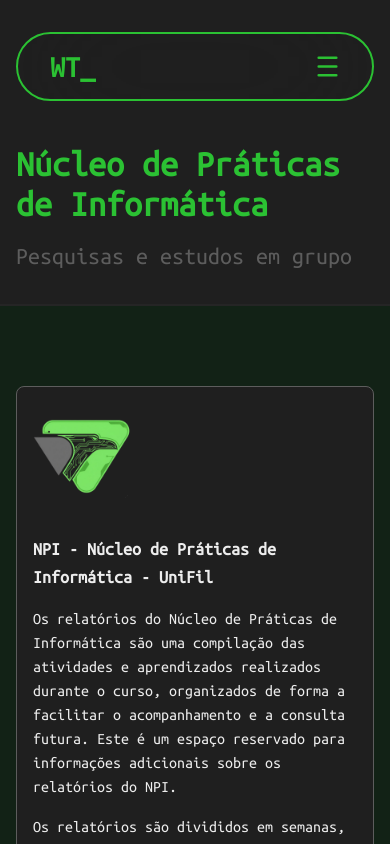
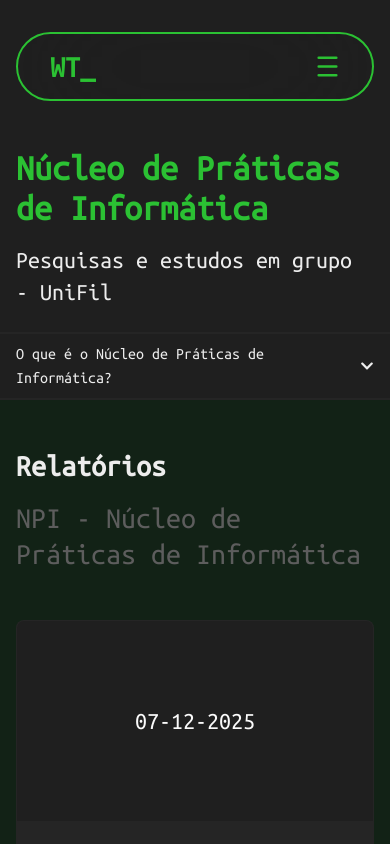
Before and after one commit to WitorDev/witortena, a Next.js app: page /reports/NPI in a window 390 px wide. Shown: the top 844 px of the page. Built offline with nearby package versions, Linux system fonts and the light colour scheme; a web font is replaced by a local one.

Commit message:
several style changes in reports page and about section in home page

```diff
--- a/app/components/About.tsx
+++ b/app/components/About.tsx
@@ -24,7 +24,7 @@
   return (
     <div
       id="about"
-      className="sm:bg-gradient-to-br bg-gradient-to-b sm:to-primary-accent/10 to-primary-accent/15 from-secondary-bg border-b-2 border-b-secondary-bg border-t-2 border-primary-bg"
+      className="sm:bg-gradient-to-br bg-gradient-to-b sm:to-primary-accent/10 to-primary-accent/15 from-secondary-bg border-b-2 border-b-primary-bg border-t-2 border-primary-bg"
     >
       <section
         className={`sm:${ubuntuMonoFont.className} max-w-screen-xl justify-between gap-8 px-4 mx-auto relative pb-20 md:flex-row-reverse flex-col-reverse flex sm:justify-between`}
--- a/app/components/DescriptionSection.tsx
+++ b/app/components/DescriptionSection.tsx
@@ -1,30 +1,29 @@
 import Image from "next/image";
-import unifil_logo from "@/public/unifil_logo.png";
+import unifil_logo from "@/public/Unifil.png";
 
 type DescriptionSectionProps = {
-  category: string;
+  category: string | boolean;
 };
 
 export default function DescriptionSection({
   category,
 }: DescriptionSectionProps) {
   return (
-    <section className="max-w-screen-xl px-4 mt-20">
-      <div className="bg-background p-4 border border-terciary-bg rounded-lg flex flex-col sm:flex-row justify-between w-full gap-8">
+    <div className="flex flex-col border-primary-bg sm:flex-row justify-between w-full gap-8">
       <div className="w-25 sm:w-100">
         <Image alt="Logo UniFil" className="nodrag" src={unifil_logo} />
       </div>
-        {category == "NPI" ? (
+      {category == "Núcleo de Práticas de Informática" ? (
         <div className="">
           <h1 className="text-lg font-bold mb-4">
             NPI - Núcleo de Práticas de Informática - UniFil
           </h1>
           <p>
             Os relatórios do Núcleo de Práticas de Informática são uma
-              compilação das atividades e aprendizados realizados durante o
-              curso, organizados de forma a facilitar o acompanhamento e a
-              consulta futura. Este é um espaço reservado para informações
-              adicionais sobre os relatórios do NPI.
+            compilação das atividades e aprendizados realizados durante o curso,
+            organizados de forma a facilitar o acompanhamento e a consulta
+            futura. Este é um espaço reservado para informações adicionais sobre
+            os relatórios do NPI.
           </p>
           <p className="mt-4">
             Os relatórios são divididos em semanas, cada uma com suas próprias
@@ -39,21 +38,20 @@
           </h1>
           <p>
             Os relatórios do Pensamento Computacional são uma forma de
-              documentar os dias da minha extensão de monitoramento dos alunos
-              que vão até a Unifil a fim de assistir as aulas de Pensamento
+            documentar os dias da minha extensão de monitoramento dos alunos que
+            vão até a Unifil a fim de assistir as aulas de Pensamento
             Computacional.
           </p>
           <p className="mt-4">
             {" "}
-              Esses relatórios são uma forma de registrar o que foi aprendido e
-              as atividades realizadas durante o curso, além de servir como um
-              guia para futuras referências. Os relatórios são divididos em
-              semanas, cada uma com suas próprias atividades e aprendizados.
-              Abaixo estão os cards para cada um dos relatórios
+            Esses relatórios são uma forma de registrar o que foi aprendido e as
+            atividades realizadas durante o curso, além de servir como um guia
+            para futuras referências. Os relatórios são divididos em semanas,
+            cada uma com suas próprias atividades e aprendizados. Abaixo estão
+            os cards para cada um dos relatórios
           </p>
         </div>
       )}
     </div>
-    </section>
   );
 }
--- a/app/components/Navbar.tsx
+++ b/app/components/Navbar.tsx
@@ -52,7 +52,7 @@
         transition={{ duration: 0.35, ease: "easeInOut" }}
         className={`${ubuntuMonoFont.className} my-8 ${
           hidden && "-translate-y-24 "
-        } z-40  mx-auto px-4 w-full`}
+        } z-40  mx-auto px-4 sm:px-0 w-full`}
       >
         <nav className="max-w-screen-xl mx-auto flex justify-between align-middle sm:px-4">
           <div className="w-full flex justify-between border-2 transition rounded-full border-primary-accent backdrop-blur-3xl py-3 px-8">
--- a/app/components/ReportHeroSection.tsx
+++ b/app/components/ReportHeroSection.tsx
@@ -1,9 +1,9 @@
 "use client";
 import { Ubuntu_Mono } from "next/font/google";
-import Image from "next/image";
-import hero_image from "@/public/disk.png";
-import secondary_hero_image from "@/public/laptop.png";
-import tertiary_hero_image from "@/public/post.png";
+import { motion } from "motion/react";
+import { useState } from "react";
+import { FaChevronDown } from "react-icons/fa";
+import DescriptionSection from "@/app/components/DescriptionSection";
 
 const ubuntuMonoFont = Ubuntu_Mono({
   subsets: ["latin"],
@@ -19,42 +19,50 @@
 };
 
 export default function ReportHeroSection({ title }: ReportHeroSectionProps) {
+  const [isOpen, setIsOpen] = useState(false);
   return (
     <section
       id="hero"
-      className={`${ubuntuMonoFont.className} border-b-2 border-primary-bg bg-background w-full sm:pt-36 sm:pb-20 pt-32 pb-8`}
+      className={`${ubuntuMonoFont.className} border-b-2 border-primary-bg bg-background w-full`}
     >
-      <div className="px-4 max-w-screen-xl mx-auto flex-col md:flex-row flex align-middle">
-        <div className="hidden md:block">
-          {(() => {
-            const imageSource =
-              (title === "NPI" && hero_image) ||
-              (title === "Pensamento Computacional" && secondary_hero_image) ||
-              (title === "Blog" && tertiary_hero_image) ||
-              hero_image;
-            return (
-              <Image
-                alt="Computer Picture"
-                className="sm:w-[200px] w-[140px] border-2 mx-auto"
-                src={imageSource}
-              />
-            );
-          })()}
-        </div>
-
-        <div className="">
+      <div className="w-full flex items-center justify-center pt-33"></div>
+      <div className="max-w-screen-xl px-4 w-full mx-auto text-left">
         <h1
           id="title"
-            className={`text-4xl w-full max-w-screen-xl sm:text-5xl font-bold text-primary-accent mt-4`}
+          className={`text-4xl w-full max-w-screen-xl font-bold text-primary-accent mt-4`}
         >
           {title}
         </h1>
-          <h2 className="text-2xl w-full sm:text-5xl text-terciary-bg mt-4 sm:w-150 z-10">
-            {(title == "Pensamento Computacional" && "Monitoria de alunos") ||
+        <h2 className="text-2xl w-full mt-4 sm:w-150 z-10">
+          {(title == "Pensamento Computacional" &&
+            "Monitoria de alunos - UniFil") ||
             (title == "Núcleo de Práticas de Informática" &&
-                "Pesquisas e estudos em grupo") ||
+              "Pesquisas e estudos em grupo - UniFil") ||
             (title == "Blog" && "Postagens e artigos")}
         </h2>
+      </div>
+      <div className="mt-6 border-t-2 border-primary-bg py-2">
+        <div className="px-4 mx-auto max-w-screen-xl">
+          <button
+            type="button"
+            className="flex items-center gap-2 focus:outline-none cursor-pointer text-left"
+            onClick={() => setIsOpen((prev) => !prev)}
+            aria-expanded={isOpen}
+          >
+            <span> O que é o {title}?</span>
+            <motion.span
+              animate={{ rotate: isOpen ? 180 : 0 }}
+              transition={{ duration: 0.2 }}
+              className="inline-block"
+            >
+              <FaChevronDown size={14} />
+            </motion.span>
+          </button>
+          {isOpen && (
+            <div className="mt-4 mb-4 p-4 rounded">
+              <DescriptionSection category={title} />
+            </div>
+          )}
         </div>
       </div>
     </section>
--- a/app/reports/[category]/[report]/page.tsx
+++ b/app/reports/[category]/[report]/page.tsx
@@ -39,7 +39,7 @@
   return (
     <section
       id="hero"
-      className={`${ubuntuMonoFont.className} mx-auto relative pt-36 flex flex-col`}
+      className={`${ubuntuMonoFont.className} mx-auto relative pt-33 flex flex-col`}
     >
       {report ? (
         <>
--- a/app/reports/[category]/page.tsx
+++ b/app/reports/[category]/page.tsx
@@ -6,8 +6,6 @@
 import hero_image from "@/public/disk.png";
 import { SlArrowDown } from "react-icons/sl";
 import ReportHeroSection from "@/app/components/ReportHeroSection";
-import DescriptionSection from "@/app/components/DescriptionSection";
-
 const ubuntuMonoFont = Ubuntu_Mono({
   subsets: ["latin"],
   weight: "400",
@@ -41,10 +39,8 @@
       >
         <ReportHeroSection title={title} />
 
-        <DescriptionSection category={reportTypeURL.category} />
-
         {/* relatorios */}
-        <div className="flex gap-4 mt-20 mb-20 w-full sm:flex-row flex-col max-w-screen-xl px-4">
+        <div className="flex gap-4 mt-12 mb-12 w-full sm:flex-row flex-col max-w-screen-xl px-4">
           <h1 className="text-3xl font-bold">Relatórios </h1>
           <p className={`${ubuntuFont.className} text-3xl text-terciary-bg`}>
             {reportTypeURL.category == "NPI"
@@ -53,7 +49,7 @@
           </p>
         </div>
 
-        <section className="flex max-w-screen-xl px-4 sm:px-0 mb-20 flex-row flex-wrap justify-center align-middle gap-6 w-full">
+        <section className="flex max-w-screen-xl px-4 sm:px-0 mb-20 flex-row flex-wrap justify-center align-middle gap-8 w-full">
           {reports.map((reportItem) => (
             <ReportCard
               key={reportItem.folder}
--- a/app/reports/page.tsx
+++ b/app/reports/page.tsx
@@ -15,59 +15,24 @@
       id="hero"
       className={`${ubuntuMonoFont.className} max-w-screen-xl px-4 mx-auto relative min-h-screen flex flex-col pt-36`}
     >
-      <motion.h1
-        initial={{ opacity: 0, y: 50 }}
-        whileInView={{ opacity: 1, y: 0 }}
-        transition={{ duration: 0.5 }}
-        viewport={{ once: true, amount: 0.3 }}
-        className="text-xl font-bold mb-4"
-      >
-        Relatórios
-      </motion.h1>
-      <motion.h1
-        initial={{ opacity: 0, y: 50 }}
-        whileInView={{ opacity: 1, y: 0 }}
-        transition={{ duration: 0.5 }}
-        viewport={{ once: true, amount: 0.3 }}
-        className="text-lg"
-      >
+      <motion.h1 className="text-xl font-bold mb-4">Relatórios</motion.h1>
+      <motion.h1 className="text-lg">
         Relatórios - Pensamento Computacional
       </motion.h1>
       <Link
         className="text-terciary-bg hover:text-foreground"
         href={"/reports/pensamento-computacional"}
       >
-        <motion.p
-          initial={{ opacity: 0, y: 50 }}
-          whileInView={{ opacity: 1, y: 0 }}
-          transition={{ duration: 0.5 }}
-          viewport={{ once: true, amount: 0.3 }}
-        >
-          Pensamento Computacional
-        </motion.p>
+        <p>Pensamento Computacional</p>
       </Link>
-      <motion.h1
-        initial={{ opacity: 0, y: 50 }}
-        whileInView={{ opacity: 1, y: 0 }}
-        transition={{ duration: 0.5 }}
-        viewport={{ once: true, amount: 0.3 }}
-        className="text-lg"
-      >
+      <motion.h1 className="text-lg">
         Relatórios - NPI / Núcleo de Práticas de Informática
       </motion.h1>
       <Link
         className="text-terciary-bg hover:text-foreground"
         href={"/reports/NPI"}
       >
-        <motion.p
-          initial={{ opacity: 0, y: 50 }}
-          whileInView={{ opacity: 1, y: 0 }}
-          transition={{ duration: 0.5 }}
-          viewport={{ once: true, amount: 0.3 }}
-        >
-          {" "}
-          NPI - Núcleo de Práticas de Informática
-        </motion.p>
+        <p> NPI - Núcleo de Práticas de Informática</p>
       </Link>
     </div>
   );
```
Also changed, not shown: app/components/IconAndTitle.tsx (+2 -8 lines). Lines whose indentation alone changed are shown as unchanged.
